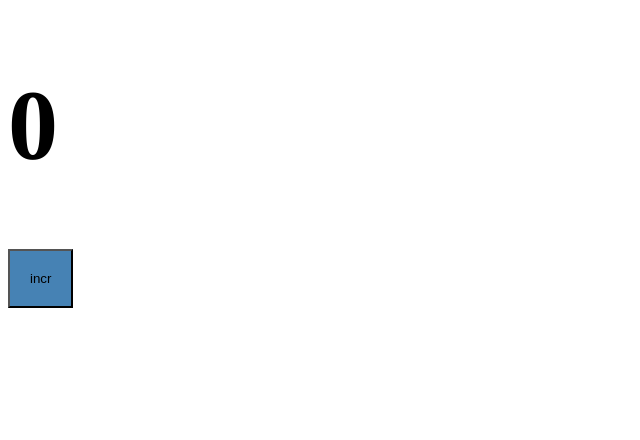
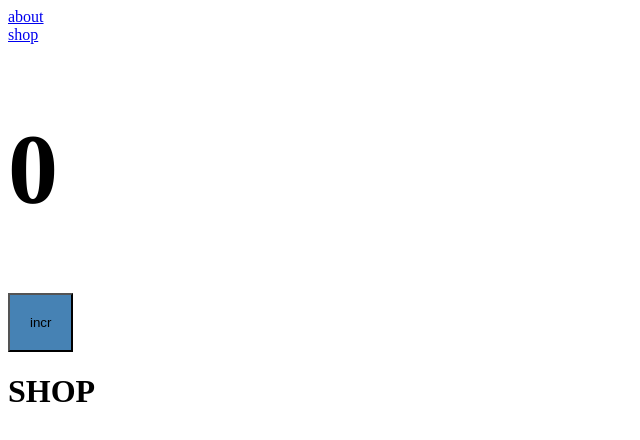
Before and after one commit to ewgenij87snwork/webpack-learn, a React app: page /shop in a window 1280 px wide. Shown: the top 440 px of the page, without its empty margins (0-640 px from the left). Built offline with nearby package versions, Linux system fonts and the light colour scheme.

Commit message:
Router & FIX tsconfig.json for use import

```diff
--- a/package.json
+++ b/package.json
@@ -20,6 +20,7 @@
     "css-loader": "^6.8.1",
     "html-webpack-plugin": "^5.6.0",
     "mini-css-extract-plugin": "^2.7.6",
+    "react-router-dom": "^6.16.0",
     "sass": "^1.69.0",
     "sass-loader": "^13.3.2",
     "style-loader": "^3.3.3",
--- a/src/components/App.tsx
+++ b/src/components/App.tsx
@@ -1,5 +1,6 @@
 import React, { useState } from 'react';
 import classes from './App.module.scss';
+import { Link, Outlet } from "react-router-dom";
 
 export const App = () => {
     const [count, setCount] = useState<number>(0);
@@ -8,8 +9,12 @@ export const App = () => {
 
     return (
         <div>
+            <Link to={'/about'}>about</Link>
+            <br/>
+            <Link to={'/shop'}>shop</Link>
             <h1 className={classes.value}>{count}</h1>
             <button className={classes.button} onClick={increment}><span>incr</span></button>
+            <Outlet/>
         </div>
     )
 }
--- a/src/index.tsx
+++ b/src/index.tsx
@@ -1,5 +1,9 @@
 import { createRoot } from "react-dom/client";
 import { App } from "./components/App";
+import { createBrowserRouter, RouterProvider } from "react-router-dom";
+import { LazyAbout } from "./pages/about/About.lazy";
+import { Shop } from "./pages/shop";
+import { Suspense } from "react";
 
 const root = document.getElementById('root')
 
@@ -9,4 +13,23 @@ if(!root) {
 
 const container = createRoot(root);
 
-container.render(<App />)
+const router = createBrowserRouter([
+    {
+        path: "/",
+        element: <App />,
+        children: [
+            {
+                path: '/about',
+                element: <Suspense fallback={'Loading...'}><LazyAbout /></Suspense>
+            },
+            {
+                path: '/shop',
+                element: <Suspense fallback={'Loading...'}><Shop /></Suspense>
+            },
+        ]
+    },
+]);
+
+container.render(
+    <RouterProvider router={router} />
+)
--- /dev/null
+++ b/src/pages/about/About.lazy.tsx
@@ -0,0 +1,3 @@
+import { lazy } from "react";
+
+export const LazyAbout = lazy(() => import('./About'))
--- /dev/null
+++ b/src/pages/about/About.tsx
@@ -0,0 +1,11 @@
+import React from 'react';
+
+const About = () => {
+    return (
+        <h1>
+           ABOUT
+        </h1>
+    );
+};
+
+export default About;
--- /dev/null
+++ b/src/pages/shop/Shop.lazy.tsx
@@ -0,0 +1,3 @@
+import { lazy } from "react";
+
+export const LazyShop = lazy(() => import('./Shop'))
--- /dev/null
+++ b/src/pages/shop/Shop.tsx
@@ -0,0 +1,11 @@
+import React from 'react';
+
+const Shop = () => {
+    return (
+        <h1>
+           SHOP
+        </h1>
+    );
+};
+
+export default Shop;
--- /dev/null
+++ b/src/pages/shop/index.ts
@@ -0,0 +1 @@
+export {LazyShop as Shop } from './Shop.lazy'
--- a/tsconfig.json
+++ b/tsconfig.json
@@ -2,8 +2,8 @@
   "compilerOptions": {
     "outDir": "./build/",
     "noImplicitAny": true,
-    "module": "es6",
-    "target": "es5",
+    "module": "esnext",
+    "target": "es6",
     "jsx": "react-jsx",
     "allowJs": true,
     "moduleResolution": "node",
```
Also changed, not shown: 2 other files (tests, documents, lock files or other folders).
